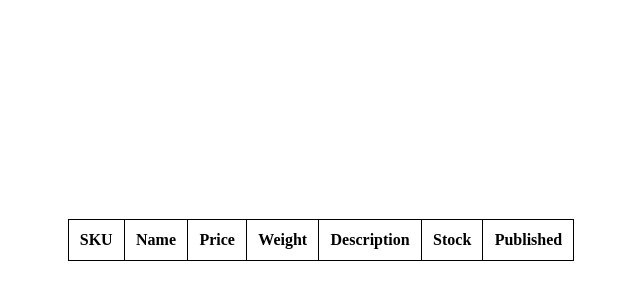
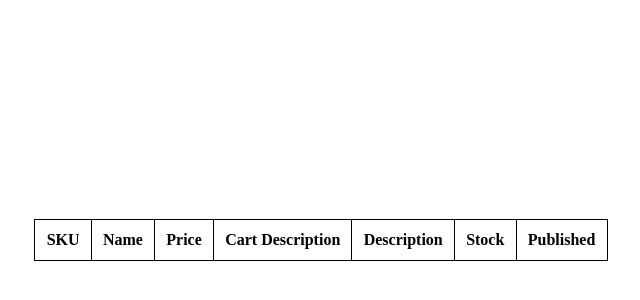
Before and after one commit to alexdoffgit/eelt-store, a Svelte app in the folder frontend/: page / in a window 1280 px wide. Shown: the part 168-468 px from the top of the page, without its empty margins (319-959 px from the left). Built offline with nearby package versions, Linux system fonts and the light colour scheme.

Commit message:
remove weight and add cart description

```diff
--- a/frontend/src/ProductList.svelte
+++ b/frontend/src/ProductList.svelte
@@ -10,7 +10,7 @@
                 <th>SKU</th>
                 <th>Name</th>
                 <th>Price</th>
-                <th>Weight</th>
+                <th>Cart Description</th>
                 <th>Description</th> <!-- longDesc -->
                 <th>Stock</th>
                 <th>Published</th>
```
